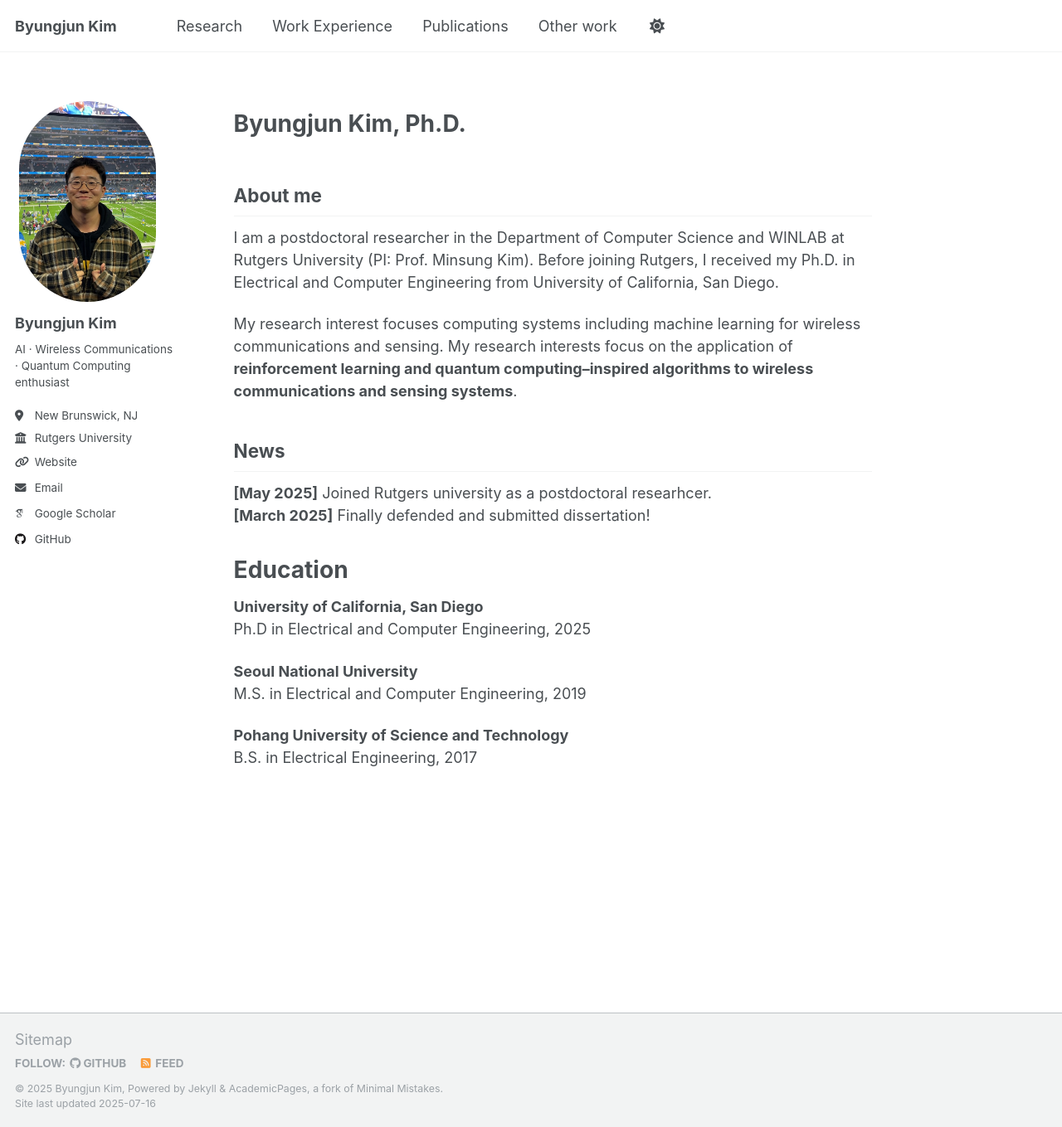
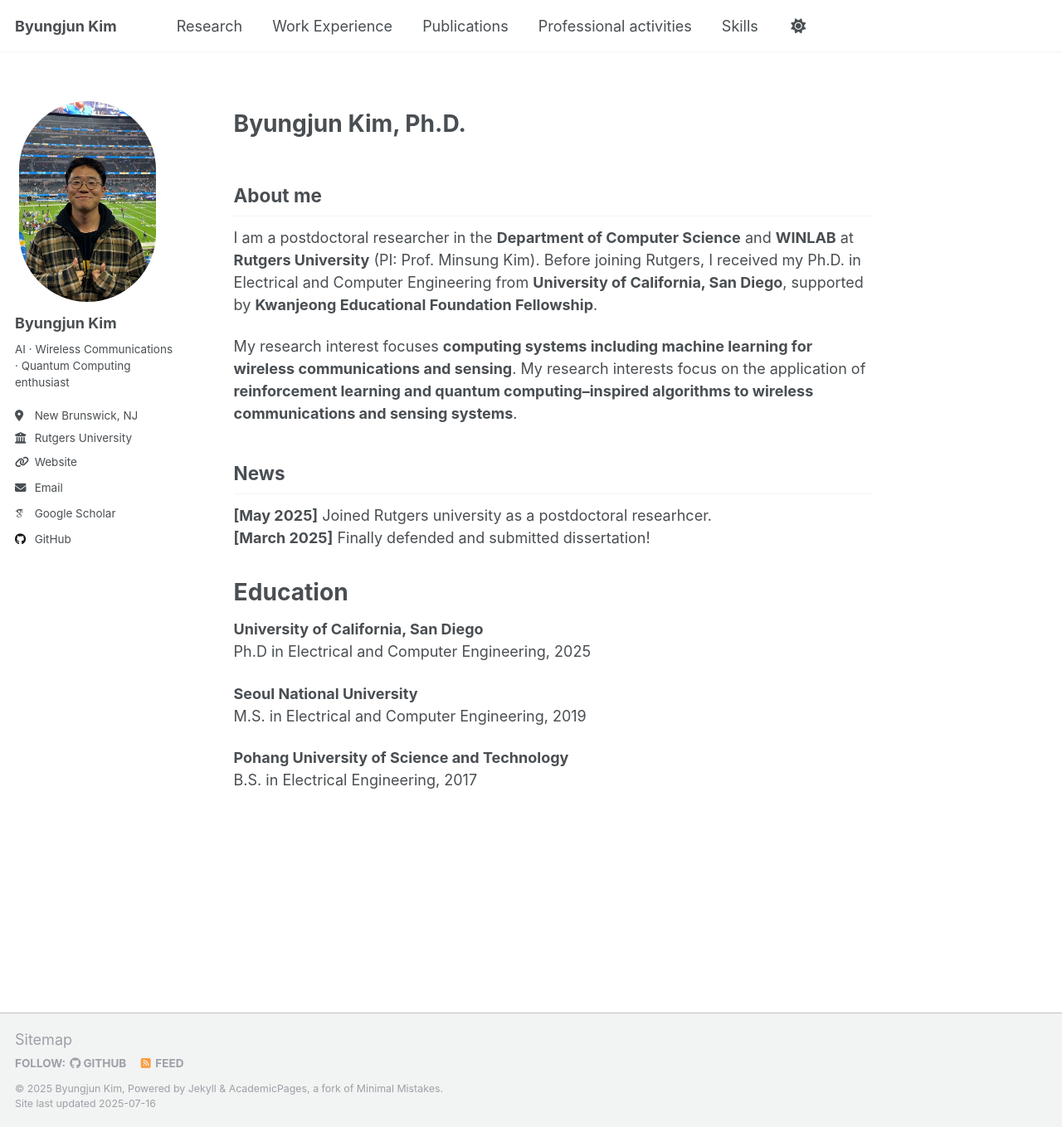
Before and after one commit to byungjunkim12/byungjunkim12.github.io, a Jekyll site: the page built from _pages/about.md, in a window 1280 px wide and 1359 px high. Shown: the whole window at 83% size. Built offline with Jekyll 4.4.1, drawn with Linux system fonts in a browser that asks for light colours; some web fonts are replaced.

Commit message:
restructuring

```diff
--- a/_data/navigation.yml
+++ b/_data/navigation.yml
@@ -17,11 +17,11 @@ main:
   - title: "Publications"
     url: /publications/
 
-  - title: "Other work"
-    url: /other/
+  - title: "Professional activities"
+    url: /professional/
 
-  # - title: "Talks"
-  #   url: /talk/
+  - title: "Skills"
+    url: /skill/
 
   # - title: "Portfolio"
   #   url: /portfolio/
--- a/_pages/about.md
+++ b/_pages/about.md
@@ -9,9 +9,9 @@ redirect_from:
 
 About me
 ------
-I am a postdoctoral researcher in the Department of Computer Science and WINLAB at Rutgers University (PI: Prof. Minsung Kim). Before joining Rutgers, I received my Ph.D. in Electrical and Computer Engineering from University of California, San Diego.
+I am a postdoctoral researcher in the **Department of Computer Science** and **WINLAB** at **Rutgers University** (PI: Prof. Minsung Kim). Before joining Rutgers, I received my Ph.D. in Electrical and Computer Engineering from **University of California, San Diego**, supported by **Kwanjeong Educational Foundation Fellowship**.
 
-My research interest focuses computing systems including machine learning for wireless communications and sensing. My research interests focus on the application of **reinforcement learning and quantum computing--inspired algorithms to wireless communications and sensing systems**.
+My research interest focuses **computing systems including machine learning for wireless communications and sensing**. My research interests focus on the application of **reinforcement learning and quantum computing--inspired algorithms to wireless communications and sensing systems**.
 
 News
 ------
```
Also changed, not shown: _pages/professional.md (added, +48 -0 lines), _pages/skills.md (added, +25 -0 lines).
